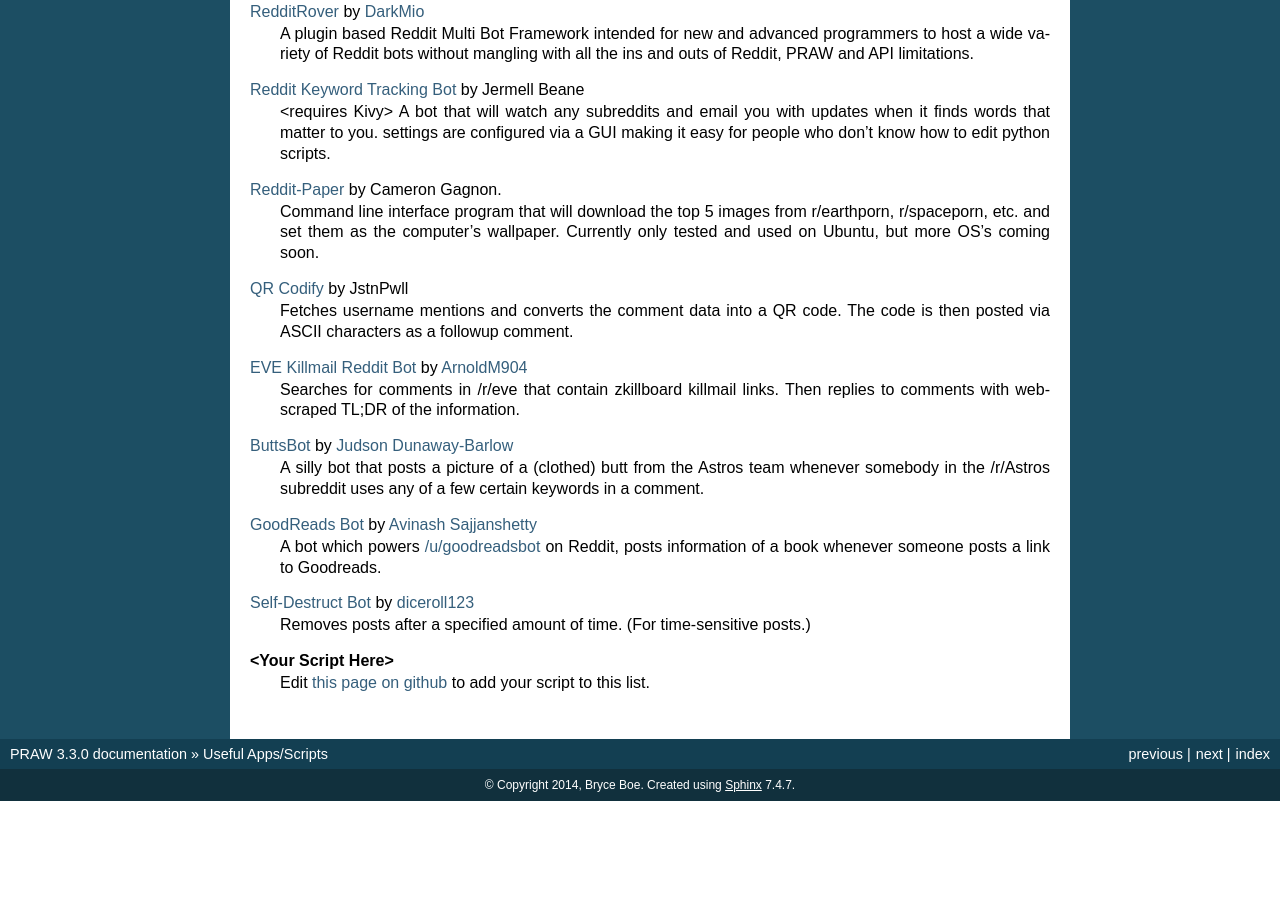
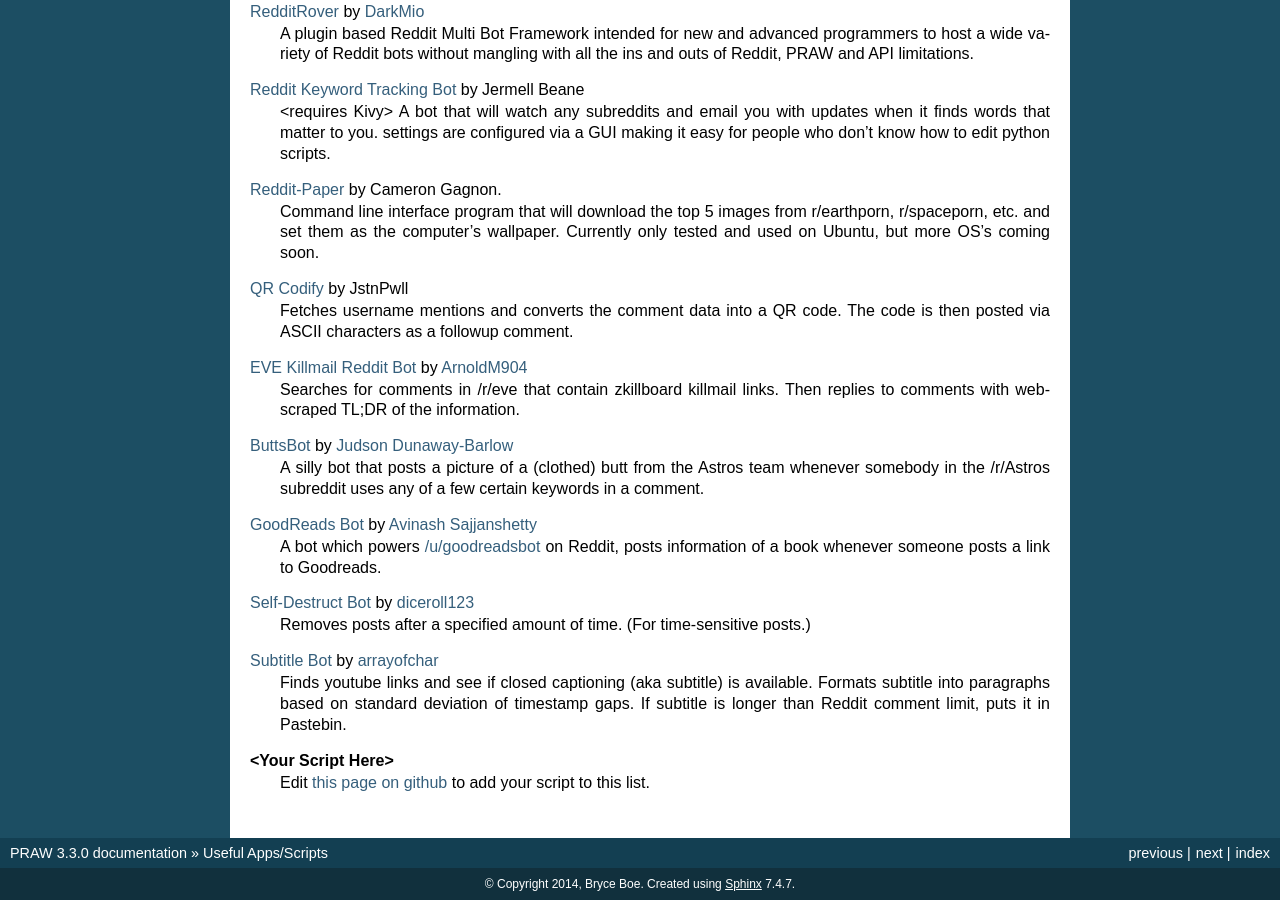
Before and after one commit to praw-dev/praw, a Sphinx documentation site: the page built from docs/pages/useful_scripts.rst, in a window 1280 px wide and 900 px high, scrolled down 1821 px. Built offline with Sphinx 7.4.7, drawn with Linux system fonts in a browser that asks for light colours; before the commit the page ends 2622 px from its top, so only the background shows below that.

Commit message:
Update useful_scripts.rst

```diff
--- a/docs/pages/useful_scripts.rst
+++ b/docs/pages/useful_scripts.rst
@@ -144,6 +144,9 @@ this page to add in more.
 `Self-Destruct Bot`_ by `diceroll123 <https://github.com/diceroll123>`_
     Removes posts after a specified amount of time. (For time-sensitive posts.)
 
+`Subtitle Bot`_ by `arrayofchar <https://github.com/arrayofchar/reddit_subtitle_bot>`_
+    Finds youtube links and see if closed captioning (aka subtitle) is available. Formats subtitle into paragraphs based on  standard deviation of timestamp gaps. If subtitle is longer than Reddit comment limit, puts it in Pastebin.
+
 **\<Your Script Here\>**
     Edit `this page on github <https://github.com/praw-dev/praw/blob/master/
     docs/pages/useful_scripts.rst>`_ to add your script to this list.
@@ -170,6 +173,7 @@ this page to add in more.
 .. _`RedditRover` : https://github.com/DarkMio/RedditRover
 .. _`RemindMeBot`: https://github.com/SIlver--/remindmebot-reddit
 .. _`Self-Destruct Bot`: https://github.com/diceroll123/SelfDestructBot
+.. _`Subtitle Bot`: https://github.com/arrayofchar/reddit_subtitle_bot
 .. _`VideoLinkBot`: https://github.com/dmarx/VideoLinkBot
 .. _`newsfrbot`: https://github.com/gardaud/newsfrbot
 .. _`r/diablo flair infographic generator`:
```
